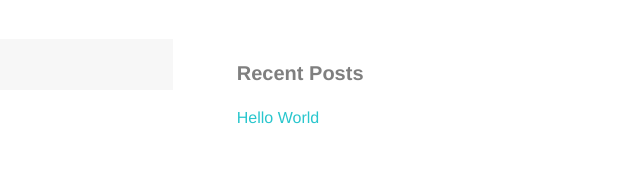
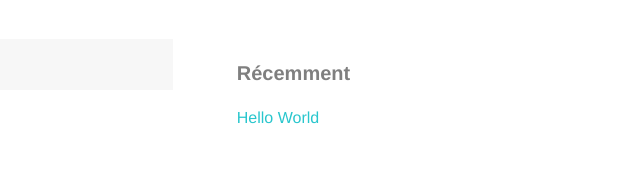
Before and after one commit to Dianelli/Dianelli.github.io, a plain HTML site: page 2017/05/11/hello-world/index.html in a window 1280 px wide. Shown: the part 860-1037 px from the top of the page, 640-1280 px from the left. Drawn offline with nearby package versions, Linux system fonts and the light colour scheme.

Commit message:
Site updated: 2017-06-03 12:12:43

```diff
--- a/2017/05/11/hello-world/index.html
+++ b/2017/05/11/hello-world/index.html
@@ -174,7 +174,7 @@
 
                     <!-- Widget 3: Recent Posts -->
                     <div class="mt5 tc tl-l">
-    <h3>Recent Posts</h3>
+    <h3>Récemment</h3>
 
         <p>
             <a href="/2017/05/11/hello-world/">Hello World</a>
```
Also changed, not shown: 1 other file.
